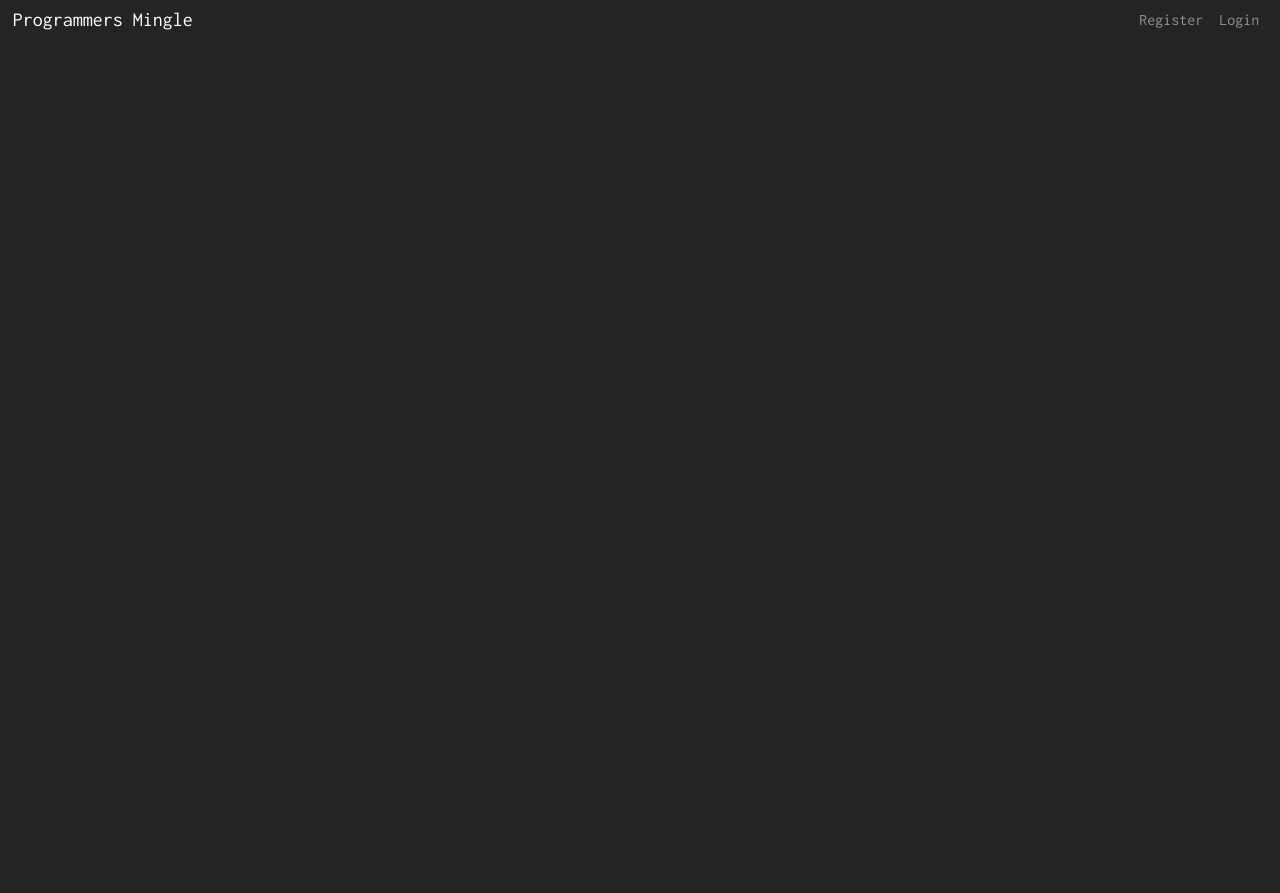
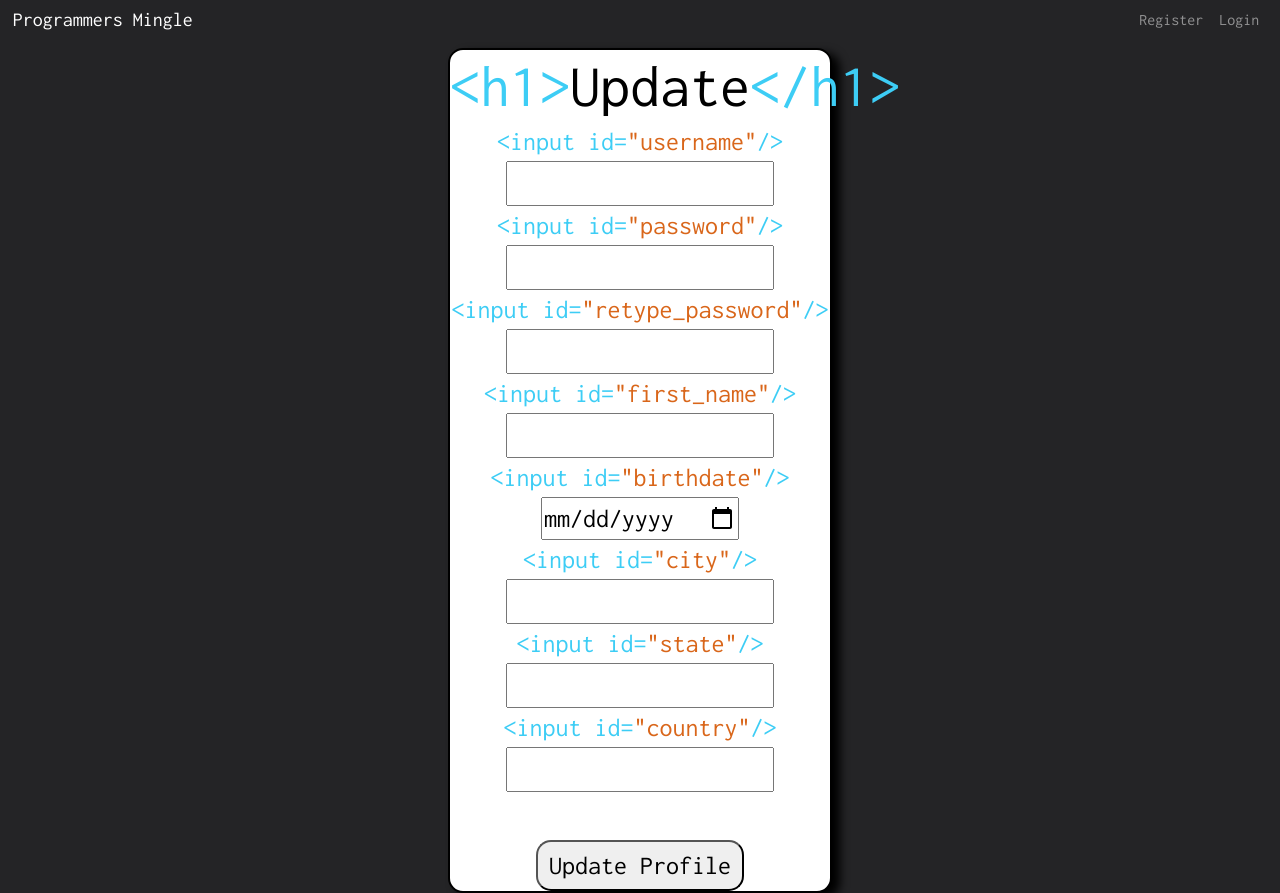
Before and after one commit to DyllanMoore/dating-app, an Angular app in the folder datingApp/: page /update in a window 1280 px wide. Before the commit this address led to /. Before the commit the page ends 800 px from the top, so only its background shows below. Built offline with nearby package versions, Linux system fonts and the light colour scheme.

Commit message:
update page styling

```diff
--- a/datingApp/src/app/app-routing.module.ts
+++ b/datingApp/src/app/app-routing.module.ts
@@ -9,6 +9,7 @@ import { Q2 } from './components/q2/q2.components';
 import { Q3 } from './components/q3/q3.component';
 import { MingleComponent } from './components/mingle/mingle.component';
 import { MatchesComponent } from './components/matches/matches.component';
+import { UpdateComponent } from './components/update/update.component';
 const routes: Routes = [
 
   {
@@ -54,6 +55,11 @@ const routes: Routes = [
   {
     path: 'matches',
     component: MatchesComponent
+  },
+
+  {
+    path: 'update',
+    component: UpdateComponent
   }
 ];
 
--- /dev/null
+++ b/datingApp/src/app/components/update/update.component.html
@@ -0,0 +1,70 @@
+<div class="center-container signup">
+    <div class="signup-header-div">
+        <h1 class="signup-header no-margin">&lt;h1&gt;<p class="signup-header-color">Update</p>&lt;/h1&gt;</h1>
+    </div>
+    <div class="signup-div">
+      <form
+
+      >
+        <div class="form-input">
+            <label for="firstname" class="form-label">&lt;input id=<p class="form-label-color">"username"</p>/&gt;</label>
+            <br>
+          <input
+            type="text"
+          />
+        </div>
+        <div class="form-input">
+            <label for="password" class="form-label">&lt;input id=<p class="form-label-color">"password"</p>/&gt;</label>
+            <br>
+          <input
+            type="password"
+          />
+        </div>
+        <div class="form-input">
+            <label for="passwordAuth" class="form-label">&lt;input id=<p class="form-label-color">"retype_password"</p>/&gt;</label>
+            <br>
+          <input
+            type="password"
+          />
+        </div>
+        <div class="form-input">
+            <label for="first_name" class="form-label">&lt;input id=<p class="form-label-color">"first_name"</p>/&gt;</label>
+            <br>
+          <input
+            type="text"
+          />
+        </div>
+        <div class="form-input">
+            <label for="birthdate" class="form-label">&lt;input id=<p class="form-label-color">"birthdate"</p>/&gt;</label>
+            <br>
+          <input
+            type="date"
+          />
+        </div>
+        <div class="form-input">
+            <label for="city" class="form-label">&lt;input id=<p class="form-label-color">"city"</p>/&gt;</label>
+            <br>
+          <input
+            type="text"
+          />
+        </div>
+        <div class="form-input">
+            <label for="state" class="form-label">&lt;input id=<p class="form-label-color">"state"</p>/&gt;</label>
+            <br>
+          <input
+            type="text"
+          />
+        </div>
+        <div class="form-input">
+            <label for="country" class="form-label">&lt;input id=<p class="form-label-color">"country"</p>/&gt;</label>
+            <br>
+          <input
+            type="text"
+          />
+        </div>
+        <div class="form-group small-margin">
+          <button type="submit" class="button submit-button small-margin">Update Profile</button>
+        </div>
+      </form>
+    </div>
+  </div>
--- /dev/null
+++ b/datingApp/src/app/components/update/update.component.ts
@@ -0,0 +1,38 @@
+import { Component, OnInit } from '@angular/core';
+import { AuthService } from 'src/app/services/auth.service';
+@Component({
+  selector: 'app-update',
+  templateUrl: './update.component.html',
+  styleUrls: ['./update.component.css']
+})
+export class UpdateComponent implements OnInit {
+  form: any = {
+    username: null,
+    password: null,
+    first_name: null,
+    city: null,
+    state: null,
+    country: null,
+    date_of_birth: null
+  };
+  isSuccessful = false;
+  isSignUpFailed = false;
+  errorMessage = '';
+  constructor(private authService: AuthService) { }
+  ngOnInit(): void {
+  }
+  onSubmit(): void {
+    const { username, password, first_name, city, state, country, date_of_birth } = this.form;
+    this.authService.signup(username, password, first_name, city, state, country, date_of_birth).subscribe(
+      data => {
+        console.log(data);
+        this.isSuccessful = true;
+        this.isSignUpFailed = false;
+      },
+      err => {
+        this.errorMessage = err.error.message;
+        this.isSignUpFailed = true;
+      }
+    );
+  }
+}
```
Also changed, not shown: datingApp/src/app/components/update/update.component.css (added).
